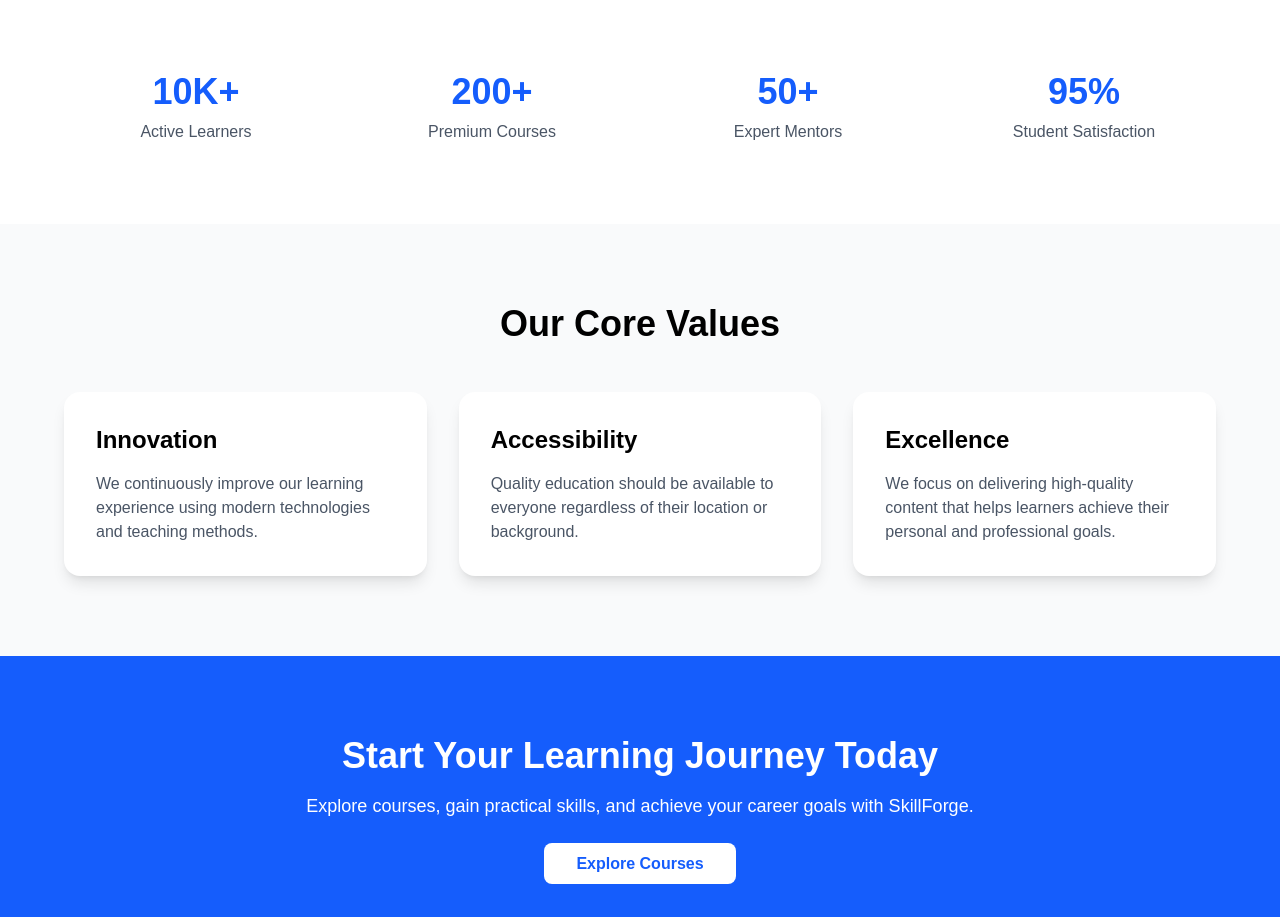
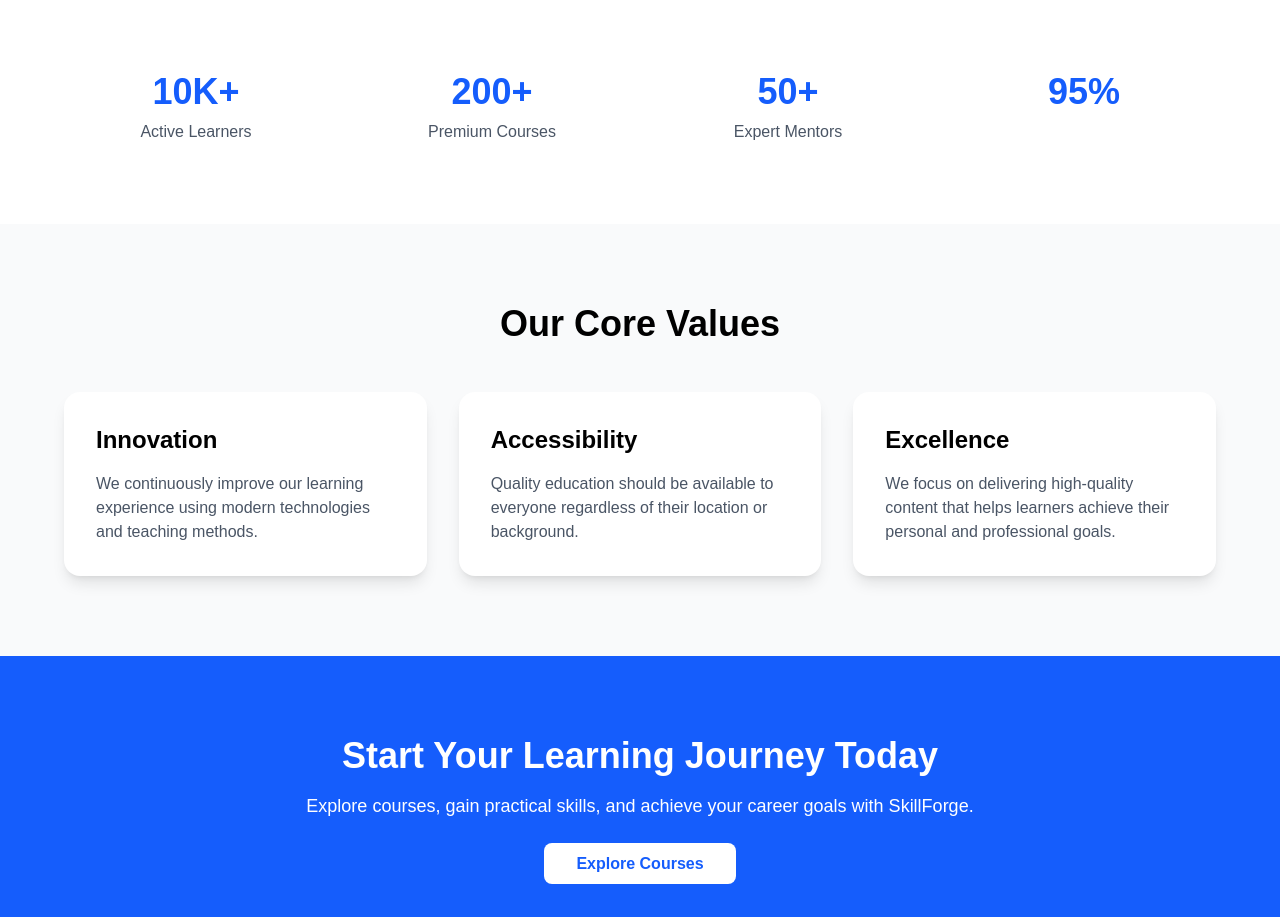
Before and after one commit to gauravkumar2005/SkillForge, a Next.js app: page /About in a window 1280 px wide. Shown: the part 860-1777 px from the top of the page. Built offline with nearby package versions, Linux system fonts and the light colour scheme.

Commit message:
update about page code

```diff
--- a/src/app/About/page.jsx
+++ b/src/app/About/page.jsx
@@ -68,7 +68,7 @@ export default function AboutPage() {
 
             <div>
               <h3 className="text-4xl font-bold text-blue-600">95%</h3>
-              <p className="text-gray-600 mt-2">Student Satisfaction</p>
+              <p className="text-gray-600 mt-2"></p>
             </div>
           </div>
         </div>
```
